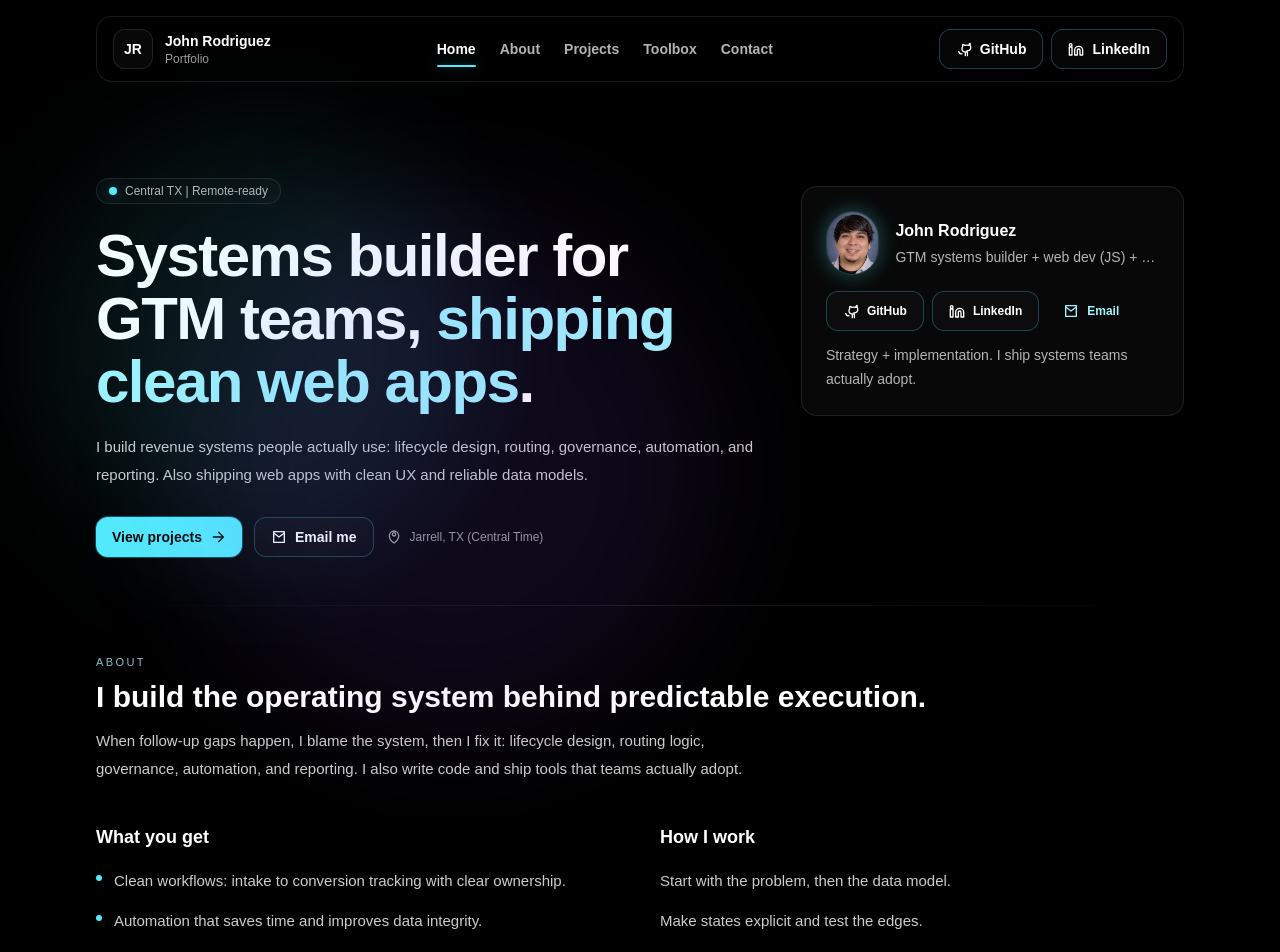
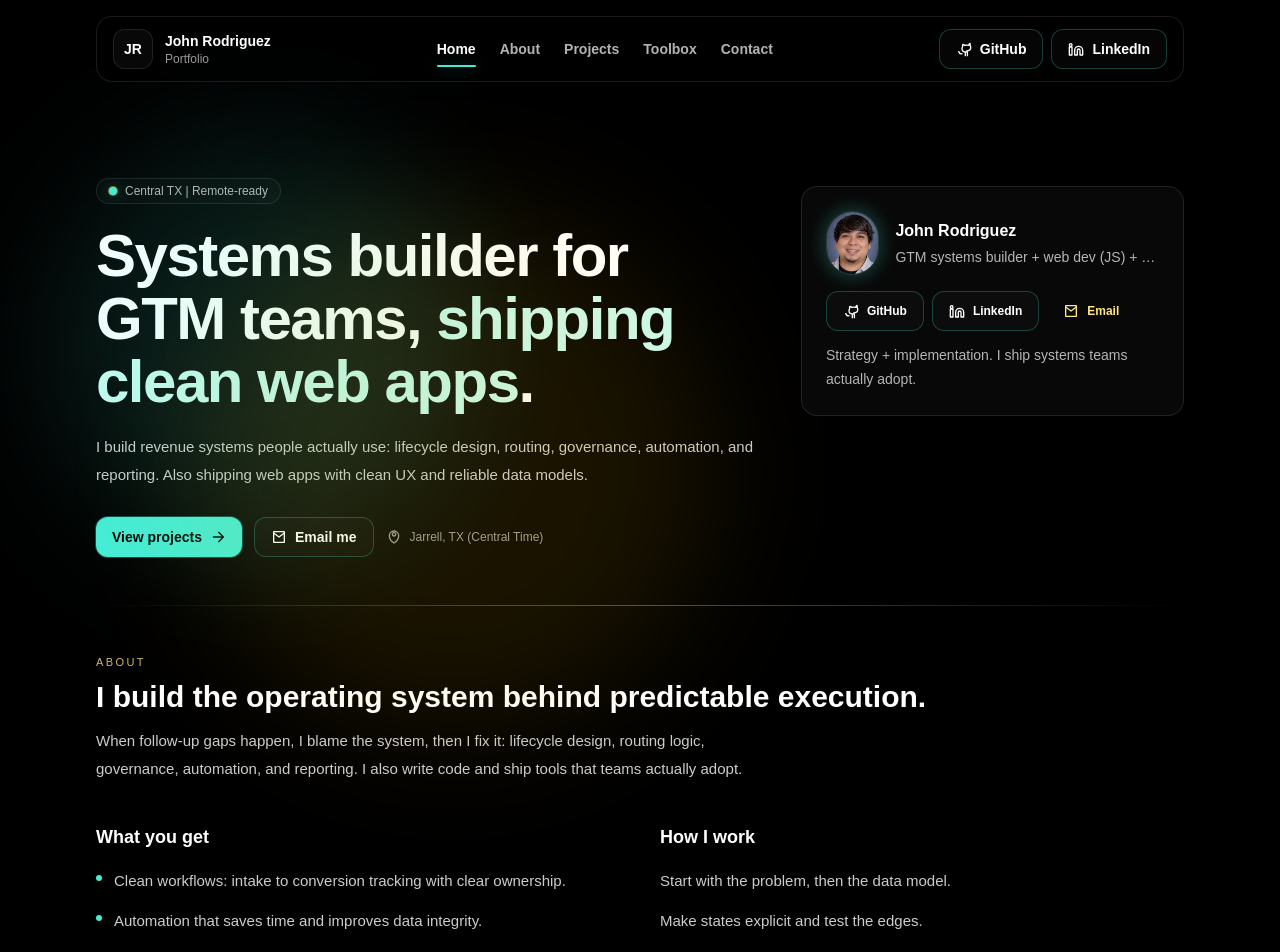
Before and after one commit to OS-DevSource/john-rodriguez-portfolio, a Next.js app: page / in a window 1280 px wide. Shown: the top 952 px of the page. Built offline with nearby package versions, Linux system fonts and the light colour scheme.

Commit message:
feat: refresh dark theme with teal-amber accents and cursor glow
Remove purple ambient hues, introduce balanced teal and amber accents, and add a subtle desktop-only cursor spotlight with touch and reduced-motion fallbacks.

```diff
--- a/src/app/page.js
+++ b/src/app/page.js
@@ -13,9 +13,13 @@ Notes:
 - Headshot is loaded from /public/headshot.jpg.
 */
 
-import React, { useEffect, useMemo, useState } from "react";
+import React, { useEffect, useMemo, useRef, useState } from "react";
 
 const HEADSHOT_SRC = "/headshot.jpg";
+const TEAL_GLOW = "rgba(45, 212, 191, 0.16)";
+const AMBER_GLOW = "rgba(251, 191, 36, 0.10)";
+const SPOTLIGHT_SIZE_DESKTOP = 440;
+const SPOTLIGHT_SIZE_COMPACT = 360;
 
 const COPY = {
   name: "John Rodriguez",
@@ -69,7 +73,7 @@ const TOKENS = {
   sectionY: "py-16 sm:py-20",
   chapterBreak: "py-10 sm:py-12",
 
-  eyebrow: "text-[11px] uppercase tracking-[0.22em] text-cyan-200/80",
+  eyebrow: "text-[11px] uppercase tracking-[0.22em]",
   h1: "text-4xl sm:text-6xl font-extrabold leading-[1.05] tracking-tight text-white",
   h2: "text-2xl sm:text-3xl font-bold text-white",
   h3: "text-lg font-semibold text-white",
@@ -84,12 +88,12 @@ const TOKENS = {
   chip: "rounded-full border border-white/12 bg-transparent px-2.5 py-1 text-xs text-white/70",
 
   btnBase:
-    "inline-flex h-10 items-center justify-center gap-2 rounded-xl px-4 text-sm font-semibold transition outline-none focus-visible:ring-2 focus-visible:ring-cyan-300/60 focus-visible:ring-offset-2 focus-visible:ring-offset-black",
+    "inline-flex h-10 items-center justify-center gap-2 rounded-xl px-4 text-sm font-semibold transition outline-none focus-visible:ring-2 focus-visible:ring-teal-300/60 focus-visible:ring-offset-2 focus-visible:ring-offset-black",
   btnPrimary:
-    "bg-cyan-300 text-black hover:bg-cyan-200 shadow-[0_0_0_1px_rgba(34,211,238,0.35)]",
+    "bg-teal-300 text-black hover:bg-teal-200 shadow-[0_0_0_1px_rgba(45,212,191,0.35)]",
   btnSecondary:
-    "border border-cyan-300/25 bg-white/[0.02] text-white hover:border-cyan-300/40 hover:bg-white/[0.04]",
-  btnTertiary: "bg-transparent text-cyan-200 hover:text-cyan-100",
+    "border border-teal-300/25 bg-white/[0.02] text-white hover:border-teal-300/40 hover:bg-white/[0.04]",
+  btnTertiary: "bg-transparent text-amber-200 hover:text-amber-100",
 };
 
 function cx(...parts) {
@@ -209,7 +213,7 @@ function buildMailto({ email, subject, body }) {
 
 function Backdrop() {
   return (
-    <div className="pointer-events-none absolute inset-0">
+    <div className="pointer-events-none absolute inset-0 z-0">
       <div className="absolute inset-0 bg-gradient-to-b from-black via-black/80 to-black" />
       <div
         className="absolute inset-0 opacity-[0.18]"
@@ -228,15 +232,20 @@ function Backdrop() {
 function ChapterBreak() {
   return (
     <div className={TOKENS.chapterBreak}>
-      <div className="h-px w-full bg-gradient-to-r from-transparent via-white/10 to-transparent" />
+      <div className="relative h-px w-full overflow-hidden">
+        <div className="absolute inset-0 bg-gradient-to-r from-transparent via-white/10 to-transparent" />
+        <div className="absolute inset-0 bg-gradient-to-r from-transparent via-teal-300/28 to-transparent" />
+        <div className="absolute inset-0 bg-gradient-to-r from-transparent via-amber-300/16 to-transparent blur-[1px]" />
+      </div>
     </div>
   );
 }
 
-function SectionTitle({ eyebrow, title, subtitle }) {
+function SectionTitle({ eyebrow, title, subtitle, tone = "teal" }) {
+  const toneClass = tone === "amber" ? "text-amber-200/80" : "text-teal-200/80";
   return (
     <div className="mb-10">
-      <div className={TOKENS.eyebrow}>{eyebrow}</div>
+      <div className={cx(TOKENS.eyebrow, toneClass)}>{eyebrow}</div>
       <h2 className={cx(TOKENS.h2, "mt-2")}>{title}</h2>
       {subtitle ? <p className={cx(TOKENS.body, "mt-3 max-w-2xl")}>{subtitle}</p> : null}
     </div>
@@ -248,7 +257,7 @@ function ProfileSummary({ mailto }) {
     <Card interactive className="max-w-md">
       <div className="flex items-center gap-4">
         <div className="relative">
-          <div className="absolute -inset-1 rounded-full bg-cyan-300/20 blur" />
+          <div className="absolute -inset-1 rounded-full bg-teal-300/20 blur" />
           <img
             src={HEADSHOT_SRC}
             alt="Headshot of John Rodriguez"
@@ -320,7 +329,7 @@ function Nav({ items, activeId, scrolled, onGo }) {
                   className={cx(
                     "absolute -bottom-2 left-0 h-[2px] w-full rounded-full transition",
                     active
-                      ? "bg-cyan-300 shadow-[0_0_14px_rgba(34,211,238,0.45)]"
+                      ? "bg-teal-300 shadow-[0_0_14px_rgba(45,212,191,0.45)]"
                       : "bg-transparent"
                   )}
                 />
@@ -369,6 +378,7 @@ function useActiveSection(sectionIds) {
 }
 
 export default function PortfolioPage() {
+  const rootRef = useRef(null);
   const reducedMotion = usePrefersReducedMotion();
   const sections = useMemo(
     () => [
@@ -384,6 +394,30 @@ export default function PortfolioPage() {
   const activeId = useActiveSection(sections.map((s) => s.id));
 
   const [scrolled, setScrolled] = useState(false);
+  const [canHover, setCanHover] = useState(false);
+  const [spotlightSize, setSpotlightSize] = useState(SPOTLIGHT_SIZE_DESKTOP);
+  const [glow, setGlow] = useState({ x: -9999, y: -9999, active: false });
+
+  useEffect(() => {
+    const hoverMq = window.matchMedia("(hover: hover) and (pointer: fine)");
+    const compactMq = window.matchMedia("(max-width: 640px)");
+
+    const onHoverChange = () => setCanHover(Boolean(hoverMq.matches));
+    const onViewportChange = () =>
+      setSpotlightSize(compactMq.matches ? SPOTLIGHT_SIZE_COMPACT : SPOTLIGHT_SIZE_DESKTOP);
+
+    onHoverChange();
+    onViewportChange();
+
+    hoverMq.addEventListener?.("change", onHoverChange);
+    compactMq.addEventListener?.("change", onViewportChange);
+
+    return () => {
+      hoverMq.removeEventListener?.("change", onHoverChange);
+      compactMq.removeEventListener?.("change", onViewportChange);
+    };
+  }, []);
+
   useEffect(() => {
     const onScroll = () => setScrolled(window.scrollY > 8);
     onScroll();
@@ -403,12 +437,41 @@ export default function PortfolioPage() {
     body: "Hey John,\n\nI saw your portfolio and would like to connect about...\n\n- Context\n- Timeline\n- Best way to reach you\n\nThanks,\n",
   });
 
+  const enableCursorGlow = !reducedMotion && canHover;
+  const spotlightStyle = {
+    backgroundImage: `radial-gradient(${spotlightSize}px circle at ${glow.x}px ${glow.y}px, ${TEAL_GLOW} 0%, rgba(0,0,0,0) 60%), radial-gradient(${Math.round(spotlightSize * 0.62)}px circle at ${glow.x}px ${glow.y}px, ${AMBER_GLOW} 0%, rgba(0,0,0,0) 58%)`,
+    opacity: glow.active ? 0.45 : 0,
+    transition: "opacity 220ms ease",
+  };
+
+  const handlePointerMove = (event) => {
+    if (!enableCursorGlow || !rootRef.current) return;
+    const rect = rootRef.current.getBoundingClientRect();
+    setGlow({
+      x: event.clientX - rect.left,
+      y: event.clientY - rect.top,
+      active: true,
+    });
+  };
+
+  const handlePointerLeave = () => {
+    setGlow((prev) => ({ ...prev, active: false, x: -9999, y: -9999 }));
+  };
+
   return (
     <div className="min-h-screen bg-black text-white">
-      <div className="relative overflow-hidden">
+      <div
+        ref={rootRef}
+        className="relative overflow-hidden"
+        onPointerMove={handlePointerMove}
+        onPointerLeave={handlePointerLeave}
+      >
         <Backdrop />
+        {enableCursorGlow ? (
+          <div aria-hidden className="pointer-events-none absolute inset-0 z-[1]" style={spotlightStyle} />
+        ) : null}
 
-        <div className={cx("relative", TOKENS.container)}>
+        <div className={cx("relative z-10", TOKENS.container)}>
           <header className="sticky top-0 z-50 -mx-5 px-5 py-4 sm:-mx-8 sm:px-8">
             <Nav items={sections} activeId={activeId} scrolled={scrolled} onGo={go} />
           </header>
@@ -416,19 +479,19 @@ export default function PortfolioPage() {
           <main className={TOKENS.sectionY}>
             <section id="home" className="scroll-mt-28">
               <div className="relative">
-                <div className="pointer-events-none absolute -left-10 -top-10 h-[420px] w-[420px] rounded-full bg-cyan-300/10 blur-3xl" />
-                <div className="pointer-events-none absolute left-24 top-8 h-[520px] w-[520px] rounded-full bg-violet-500/10 blur-3xl" />
+                <div className="pointer-events-none absolute -left-10 -top-10 h-[420px] w-[420px] rounded-full bg-teal-300/12 blur-3xl" />
+                <div className="pointer-events-none absolute left-24 top-8 h-[520px] w-[520px] rounded-full bg-amber-400/10 blur-3xl" />
 
                 <div className="grid gap-10 md:grid-cols-[1.35fr_0.65fr] md:items-start">
                   <div>
                     <div className="inline-flex items-center gap-2 rounded-full border border-white/10 bg-white/[0.02] px-3 py-1 text-xs text-white/70">
-                      <span className="h-2 w-2 rounded-full bg-cyan-300 shadow-[0_0_16px_rgba(34,211,238,0.6)]" />
+                      <span className="h-2 w-2 rounded-full bg-teal-300 ring-1 ring-amber-300/50 shadow-[0_0_16px_rgba(45,212,191,0.55)]" />
                       Central TX | Remote-ready
                     </div>
 
                     <h1 className={cx(TOKENS.h1, "mt-5 max-w-3xl")}>
                       Systems builder for GTM teams,
-                      <span className="text-cyan-200"> shipping clean web apps</span>.
+                      <span className="text-teal-100"> shipping clean web apps</span>.
                     </h1>
 
                     <p className={cx(TOKENS.body, "mt-5 max-w-2xl")}>{COPY.subhead}</p>
@@ -460,6 +523,7 @@ export default function PortfolioPage() {
                 eyebrow="ABOUT"
                 title="I build the operating system behind predictable execution."
                 subtitle="When follow-up gaps happen, I blame the system, then I fix it: lifecycle design, routing logic, governance, automation, and reporting. I also write code and ship tools that teams actually adopt."
+                tone="amber"
               />
 
               <div className="grid gap-10 md:grid-cols-2">
@@ -467,15 +531,15 @@ export default function PortfolioPage() {
                   <h3 className={TOKENS.h3}>What you get</h3>
                   <ul className={cx("mt-4 space-y-3", TOKENS.body)}>
                     <li className="flex gap-3">
-                      <span className="mt-2 h-1.5 w-1.5 flex-none rounded-full bg-cyan-300" />
+                      <span className="mt-2 h-1.5 w-1.5 flex-none rounded-full bg-teal-300" />
                       <span>Clean workflows: intake to conversion tracking with clear ownership.</span>
                     </li>
                     <li className="flex gap-3">
-                      <span className="mt-2 h-1.5 w-1.5 flex-none rounded-full bg-cyan-300" />
+                      <span className="mt-2 h-1.5 w-1.5 flex-none rounded-full bg-teal-300" />
                       <span>Automation that saves time and improves data integrity.</span>
                     </li>
                     <li className="flex gap-3">
-                      <span className="mt-2 h-1.5 w-1.5 flex-none rounded-full bg-cyan-300" />
+                      <span className="mt-2 h-1.5 w-1.5 flex-none rounded-full bg-teal-300" />
                       <span>Dashboards that make pipeline health visible and actionable.</span>
                     </li>
                   </ul>
@@ -499,6 +563,7 @@ export default function PortfolioPage() {
                 eyebrow="PROJECTS"
                 title="Shipped tools and prototypes"
                 subtitle="Structured data, clean UX, and systems thinking. Each card is designed to be scannable in seconds."
+                tone="teal"
               />
 
               <div className="grid gap-6 md:grid-cols-3">
@@ -514,7 +579,7 @@ export default function PortfolioPage() {
                     <ul className="mt-4 space-y-2 text-sm leading-6 text-white/70">
                       {p.bullets.slice(0, 2).map((b) => (
                         <li key={b} className="flex gap-3">
-                          <span className="mt-2 h-1.5 w-1.5 flex-none rounded-full bg-cyan-300/80" />
+                          <span className="mt-2 h-1.5 w-1.5 flex-none rounded-full bg-amber-300/80" />
                           <span>{b}</span>
                         </li>
                       ))}
@@ -545,6 +610,7 @@ export default function PortfolioPage() {
                 eyebrow="TOOLBOX"
                 title="What I reach for"
                 subtitle="Practical tools for building, shipping, and maintaining systems that hold up in real operations."
+                tone="amber"
               />
 
               <div className="grid gap-10 md:grid-cols-3">
@@ -572,6 +638,7 @@ export default function PortfolioPage() {
                 eyebrow="CONTACT"
                 title="Send a quick note"
                 subtitle={`${COPY.replySla} Include the role, scope, and timeline and I will respond fast with next steps.`}
+                tone="teal"
               />
 
               <div className="grid gap-6 md:grid-cols-2">
@@ -645,18 +712,18 @@ export default function PortfolioPage() {
                     <input
                       name="name"
                       placeholder="Your name"
-                      className="h-11 w-full rounded-xl border border-white/10 bg-black/40 px-4 text-sm text-white placeholder:text-white/40 outline-none focus:border-cyan-300/35"
+                      className="h-11 w-full rounded-xl border border-white/10 bg-black/40 px-4 text-sm text-white placeholder:text-white/40 outline-none focus:border-teal-300/35"
                     />
                     <input
                       name="company"
                       placeholder="Company (optional)"
-                      className="h-11 w-full rounded-xl border border-white/10 bg-black/40 px-4 text-sm text-white placeholder:text-white/40 outline-none focus:border-cyan-300/35"
+                      className="h-11 w-full rounded-xl border border-white/10 bg-black/40 px-4 text-sm text-white placeholder:text-white/40 outline-none focus:border-teal-300/35"
                     />
                     <textarea
                       name="message"
                       placeholder="What are you trying to build or fix?"
                       rows={5}
-                      className="w-full rounded-xl border border-white/10 bg-black/40 px-4 py-3 text-sm leading-6 text-white placeholder:text-white/40 outline-none focus:border-cyan-300/35"
+                      className="w-full rounded-xl border border-white/10 bg-black/40 px-4 py-3 text-sm leading-6 text-white placeholder:text-white/40 outline-none focus:border-teal-300/35"
                     />
 
                     <div className="mt-1 flex flex-wrap items-center gap-3">
```
